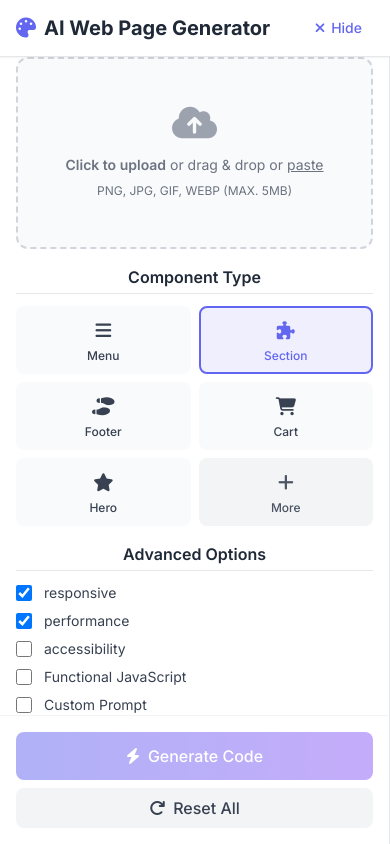
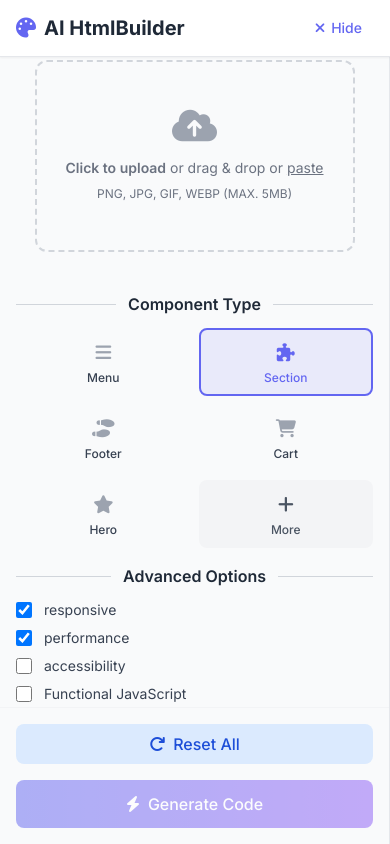
Before and after one commit to htshongany/HtmlBuilder, a React (Vite) app: page / in a window 390 px wide. Built offline with nearby package versions, Linux system fonts and the light colour scheme; no server answers.

Commit message:
text -> :: UI/UX refactor with lazy loading, skeletons, custom scrollbars, and local storage support

```diff
--- a/App.tsx
+++ b/App.tsx
@@ -1,8 +1,4 @@
-import React, { useState, useCallback, useEffect } from 'react';
-import Icon from './components/Icon';
-import ImageUpload from './components/ImageUpload';
-import PreviewPanel from './components/PreviewPanel';
-import CodePanel from './components/CodePanel';
+import React, { useState, useCallback, useEffect, Suspense, lazy } from 'react';
 import { generateHtmlFromImage } from './services/geminiService';
 import { UploadOption, ComponentType, AdvancedOptions, GenerationParams } from './types';
 import {
@@ -11,24 +7,53 @@ import {
   DEFAULT_COMPONENT_TYPE,
   SAMPLE_HTML_PREVIEW, SAMPLE_GENERATED_CODE
 } from './constants';
+import './css/custom-scrollbar.css';
+
+// Remplacer les imports directs par du lazy loading
+const Icon = lazy(() => import('./components/Icon'));
+const ImageUpload = lazy(() => import('./components/ImageUpload'));
+const PreviewPanel = lazy(() => import('./components/PreviewPanel'));
+const CodePanel = lazy(() => import('./components/CodePanel'));
+
+// Utilitaires pour localStorage
+const LOCAL_STORAGE_KEY = 'htmlbuilder_last_session';
+
+function saveSessionToLocalStorage(state: any) {
+  try {
+    localStorage.setItem(LOCAL_STORAGE_KEY, JSON.stringify(state));
+  } catch (e) {
+    // Optionnel: afficher une erreur ou ignorer
+  }
+}
+
+function loadSessionFromLocalStorage() {
+  try {
+    const data = localStorage.getItem(LOCAL_STORAGE_KEY);
+    return data ? JSON.parse(data) : null;
+  } catch (e) {
+    return null;
+  }
+}
 
 const App: React.FC = () => {
-  const [uploadOption, setUploadOption] = useState<UploadOption>(UploadOption.Basic);
+  const sessionCache = loadSessionFromLocalStorage();
+
+  const [uploadOption, setUploadOption] = useState<UploadOption>(sessionCache?.uploadOption ?? UploadOption.Basic);
+  // Correction image: on ne restaure que l'URL base64 pour l'aperçu, pas de File
   const [selectedImageFile, setSelectedImageFile] = useState<File | null>(null);
-  const [imagePreviewUrl, setImagePreviewUrl] = useState<string | null>(null);
-  const [customPrompt, setCustomPrompt] = useState<string>('');
-
-  const [componentType, setComponentType] = useState<ComponentType>(DEFAULT_COMPONENT_TYPE);
-  const [advancedOptions, setAdvancedOptions] = useState<AdvancedOptions>(INITIAL_ADVANCED_OPTIONS);
+  const [imagePreviewUrl, setImagePreviewUrl] = useState<string | null>(sessionCache?.imagePreviewUrl ?? null);
+  const [customPrompt, setCustomPrompt] = useState<string>(sessionCache?.customPrompt ?? '');
+  const [componentType, setComponentType] = useState<ComponentType>(sessionCache?.componentType ?? DEFAULT_COMPONENT_TYPE);
+  const [advancedOptions, setAdvancedOptions] = useState<AdvancedOptions>(sessionCache?.advancedOptions ?? INITIAL_ADVANCED_OPTIONS);
 
   const [isLoading, setIsLoading] = useState<boolean>(false);
-  const [generatedHtml, setGeneratedHtml] = useState<string | null>(SAMPLE_HTML_PREVIEW);
-  const [generatedCodeForDisplay, setGeneratedCodeForDisplay] = useState<string | null>(SAMPLE_GENERATED_CODE);
+  const [generatedHtml, setGeneratedHtml] = useState<string | null>(sessionCache?.generatedHtml ?? SAMPLE_HTML_PREVIEW);
+  const [generatedCodeForDisplay, setGeneratedCodeForDisplay] = useState<string | null>(sessionCache?.generatedCodeForDisplay ?? SAMPLE_GENERATED_CODE);
   const [error, setError] = useState<string | null>(null);
 
   const [isStopped, setIsStopped] = useState<boolean>(false);
   const abortControllerRef = React.useRef<AbortController | null>(null);
-  const [useCustomPrompt, setUseCustomPrompt] = useState(false);
+  const [useCustomPrompt, setUseCustomPrompt] = useState(sessionCache?.useCustomPrompt ?? false);
   const [isCodeViewActive, setIsCodeViewActive] = useState(false);
   const [isPreviewFullscreen, setIsPreviewFullscreen] = useState(false);
   const [isCodeFullscreen, setIsCodeFullscreen] = useState(false);
@@ -47,6 +72,7 @@ const App: React.FC = () => {
     setImagePreviewUrl(dataUrl);
   }, []);
 
+  // Correction du reset : tout réinitialiser + effacer le cache
   const handleReset = () => {
     setUploadOption(UploadOption.CustomPrompt);
     setSelectedImageFile(null);
@@ -58,8 +84,7 @@ const App: React.FC = () => {
     setGeneratedCodeForDisplay(SAMPLE_GENERATED_CODE);
     setError(null);
     setIsLoading(false);
-    const fileInput = document.getElementById('image-upload-input') as HTMLInputElement;
-    if (fileInput) fileInput.value = '';
+    localStorage.removeItem(LOCAL_STORAGE_KEY);
   };
 
   const handleStop = () => {
@@ -70,8 +95,17 @@ const App: React.FC = () => {
     }
   };
 
+  const getImageMimeType = () => {
+    if (selectedImageFile && selectedImageFile.type) return selectedImageFile.type;
+    if (imagePreviewUrl) {
+      const match = imagePreviewUrl.match(/^data:(image\/[a-zA-Z0-9.+-]+);base64,/);
+      return match ? match[1] : 'image/png';
+    }
+    return 'text/plain';
+  };
+
   const handleSubmit = async () => {
-    if (!useCustomPrompt && uploadOption === UploadOption.Basic && (!selectedImageFile || !imagePreviewUrl)) {
+    if (!useCustomPrompt && uploadOption === UploadOption.Basic && !imagePreviewUrl) {
       setError('Please upload an image.');
       return;
     }
@@ -88,7 +122,7 @@ const App: React.FC = () => {
 
     const generationParams: GenerationParams = {
       imageDataBase64: imagePreviewUrl || '',
-      mimeType: (uploadOption === UploadOption.Basic && selectedImageFile) ? selectedImageFile.type : 'text/plain',
+      mimeType: getImageMimeType(),
       customPromptText: useCustomPrompt ? customPrompt : '',
       componentType,
       advancedOptions,
@@ -119,8 +153,10 @@ const App: React.FC = () => {
         <div className="flex items-center justify-between">
           <h1 className="text-xl font-bold text-gray-800 flex items-center">
             <Icon name="fas fa-palette" className="text-primary mr-2" />
-            AI Web Page Generator
+            AI HtmlBuilder
           </h1>
+          <div className="flex items-center gap-2">
+            {/* Bouton de thème supprimé */}
             <button
               onClick={() => setShowConfigPanel(!showConfigPanel)}
               className="lg:hidden px-3 py-1.5 text-sm font-medium text-primary hover:bg-indigo-50 rounded-md transition-colors"
@@ -130,39 +166,75 @@ const App: React.FC = () => {
             </button>
           </div>
         </div>
+      </div>
     </header>
   );
 
   const COMPONENTS_VISIBLE_INIT = 5;
   const [showAllComponents, setShowAllComponents] = useState(false);
 
+  // Sauvegarde automatique à chaque modification importante
+  useEffect(() => {
+    const session = {
+      uploadOption,
+      selectedImageFile: selectedImageFile ? {
+        name: selectedImageFile.name,
+        type: selectedImageFile.type,
+        size: selectedImageFile.size,
+        dataUrl: imagePreviewUrl
+      } : null,
+      imagePreviewUrl,
+      customPrompt,
+      componentType,
+      advancedOptions,
+      generatedHtml,
+      generatedCodeForDisplay,
+      useCustomPrompt
+    };
+    saveSessionToLocalStorage(session);
+  }, [uploadOption, selectedImageFile, imagePreviewUrl, customPrompt, componentType, advancedOptions, generatedHtml, generatedCodeForDisplay, useCustomPrompt]);
+
   return (
-    <div className="flex flex-col h-screen bg-gray-50">
+    <div
+      className="flex flex-col h-screen bg-gray-50"
+    >
+      <Suspense fallback={<div className="flex-1 flex items-center justify-center text-gray-400 text-lg">Chargement...</div>}>
         <Header />
-
         <main className="flex-1 flex overflow-hidden">
           {/* Configuration Panel - Collapsible on mobile, fixed on desktop */}
-        <div className={`
-          ${showConfigPanel ? 'block' : 'hidden'}
-          lg:block lg:w-80 xl:w-96
-          absolute lg:relative z-40 lg:z-auto
-          inset-0 lg:inset-auto
-          bg-white lg:bg-transparent
-        `}>
-          <div className="h-full flex flex-col bg-white shadow-lg lg:shadow-none border-r border-gray-200">
-            {/* Compact Header */}
-            {/* Removed: Configuration and Upload image & customize options */}
+          <div className={
+            `${showConfigPanel ? 'block' : 'hidden'} \
+            lg:block lg:w-80 xl:w-96 \
+            absolute lg:relative z-40 lg:z-auto\
+            inset-0 lg:inset-auto\
+            bg-gray-50 lg:bg-transparent`
+          }>
+            <div className="h-full flex flex-col bg-gray-50 shadow-lg lg:shadow-none border-r border-gray-200">
               {/* Scrollable Content */}
-            <div className="flex-1 overflow-y-auto p-4 space-y-4">
+              <div className="flex-1 overflow-y-auto p-4 space-y-4 custom-scrollbar">
                 {/* Upload Image Section */}
                 <div className="space-y-3">
-                <div className="text-base font-semibold text-gray-800 text-center border-b pb-1 mb-2">Upload Image</div>
+                  <div className="flex items-center justify-center my-2">
+                    <div className="flex-grow h-px bg-gray-300" />
+                    <span className="mx-3 text-base font-semibold text-gray-800"> Upload Image </span>
+                    <div className="flex-grow h-px bg-gray-300" />
+                  </div>
+                  <div className="w-full flex justify-center">
+                    <div className="w-full max-w-xs sm:max-w-sm md:max-w-md lg:max-w-lg xl:max-w-xl">
+                      <Suspense fallback={<div className="text-gray-400 text-center">Chargement du composant...</div>}>
                         <ImageUpload onImageSelect={handleImageSelect} imagePreviewUrl={imagePreviewUrl} hideLabel />
+                      </Suspense>
+                    </div>
+                  </div>
                 </div>
 
                 {/* Component Type Section */}
                 <div className="space-y-3">
-                <div className="text-base font-semibold text-gray-800 text-center border-b pb-1 mb-2">Component Type</div>
+                  <div className="flex items-center justify-center my-2">
+                    <div className="flex-grow h-px bg-gray-300" />
+                    <span className="mx-3 text-base font-semibold text-gray-800"> Component Type </span>
+                    <div className="flex-grow h-px bg-gray-300" />
+                  </div>
                   <div className="grid grid-cols-2 gap-2">
                     {(showAllComponents ? COMPONENT_TYPES_ARRAY : COMPONENT_TYPES_ARRAY.slice(0, COMPONENTS_VISIBLE_INIT)).map((type) => (
                       <button
@@ -174,7 +246,10 @@ const App: React.FC = () => {
                             : 'hover:bg-gray-100 border-2 border-transparent'
                         }`}
                       >
-                      <Icon name={COMPONENT_TYPE_ICONS[type]} className="text-lg mb-1" />
+                        <Icon
+                          name={COMPONENT_TYPE_ICONS[type]}
+                          className={`text-lg mb-1 transition-colors ${componentType === type ? 'text-primary' : 'text-gray-400'}`}
+                        />
                         <span className="text-xs font-medium">{type}</span>
                       </button>
                     ))}
@@ -201,12 +276,13 @@ const App: React.FC = () => {
 
                 {/* Advanced Options */}
                 <div className="space-y-3">
-                <div className="text-base font-semibold text-gray-800 text-center border-b pb-1 mb-2">Advanced Options</div>
+                  <div className="flex items-center justify-center my-2">
+                    <div className="flex-grow h-px bg-gray-300" />
+                    <span className="mx-3 text-base font-semibold text-gray-800"> Advanced Options </span>
+                    <div className="flex-grow h-px bg-gray-300" />
+                  </div>
                   <div className="space-y-2">
-                  {(Object.keys(advancedOptions) as Array<keyof AdvancedOptions>).map(key => {
-                    let labelText = key.replace(/([A-Z])/g, ' $1');
-                    if (key === 'javascript') labelText = 'Functional JavaScript';
-                    return (
+                    {(Object.keys(advancedOptions) as Array<keyof AdvancedOptions>).map(key => (
                       <label key={key} className="flex items-center text-sm text-gray-700">
                         <input
                           type="checkbox"
@@ -214,15 +290,14 @@ const App: React.FC = () => {
                           onChange={(e) => setAdvancedOptions(prev => ({ ...prev, [key]: e.target.checked }))}
                           className="h-4 w-4 text-primary rounded border-gray-300 focus:ring-primary mr-3"
                         />
-                        {labelText}
+                        {key === 'javascript' ? 'Functional JavaScript' : key.replace(/([A-Z])/g, ' $1')}
                       </label>
-                    );
-                  })}
+                    ))}
                     <label className="flex items-center text-sm text-gray-700">
                       <input
                         type="checkbox"
                         checked={useCustomPrompt}
-                      onChange={() => setUseCustomPrompt(v => !v)}
+                        onChange={() => setUseCustomPrompt((v: boolean) => !v)}
                         className="h-4 w-4 text-primary rounded border-gray-300 focus:ring-primary mr-3"
                       />
                       Custom Prompt
@@ -254,10 +329,17 @@ const App: React.FC = () => {
               {/* Action Buttons */}
               <div className="p-4 border-t border-gray-100 space-y-2">
                 <button
+                  onClick={handleReset}
+                  className="w-full px-4 py-2 bg-blue-100 text-blue-700 rounded-lg font-medium hover:bg-blue-200 transition-colors mb-2"
+                >
+                  <Icon name="fas fa-redo" className="mr-2" />
+                  Reset All
+                </button>
+                <button
                   onClick={isLoading ? handleStop : handleSubmit}
                   disabled={
                     (useCustomPrompt && !customPrompt.trim()) ||
-                  (!useCustomPrompt && (!selectedImageFile || !imagePreviewUrl))
+                    (!useCustomPrompt && (!selectedImageFile && !imagePreviewUrl))
                   }
                   className={`w-full px-4 py-3 rounded-lg font-medium transition-all ${
                     isLoading
@@ -267,13 +349,6 @@ const App: React.FC = () => {
                 >
                   <Icon name={isLoading ? "fas fa-stop" : "fas fa-bolt"} className="mr-2" />
                   {isLoading ? 'Stop Generation' : 'Generate Code'}
-              </button>
-              <button
-                onClick={handleReset}
-                className="w-full px-4 py-2 bg-gray-100 text-gray-700 rounded-lg font-medium hover:bg-gray-200 transition-colors"
-              >
-                <Icon name="fas fa-redo" className="mr-2" />
-                Reset All
                 </button>
               </div>
             </div>
@@ -289,7 +364,9 @@ const App: React.FC = () => {
                 </h2>
                 {isLoading && (
                   <div className="flex items-center text-sm text-gray-600">
+                    <Suspense fallback={null}>
                       <Icon name="fas fa-spinner fa-spin" className="mr-2" />
+                    </Suspense>
                     Generating...
                   </div>
                 )}
@@ -299,11 +376,13 @@ const App: React.FC = () => {
                   onClick={() => setIsCodeViewActive(!isCodeViewActive)}
                   className={`px-3 py-1.5 text-sm font-medium rounded-md transition-colors ${
                     isCodeViewActive
-                    ? 'bg-primary text-white'
-                    : 'text-primary hover:bg-indigo-50'
+                      ? 'bg-indigo-600 text-white hover:bg-indigo-700'
+                      : 'text-indigo-600 hover:bg-indigo-50'
                   }`}
                 >
+                  <Suspense fallback={null}>
                     <Icon name={isCodeViewActive ? "fas fa-eye" : "fas fa-code"} className="mr-1.5" />
+                  </Suspense>
                   {isCodeViewActive ? 'Preview' : 'Code'}
                 </button>
               </div>
@@ -312,6 +391,7 @@ const App: React.FC = () => {
             {/* Results Content */}
             <div className="flex-1 relative overflow-hidden">
               {isCodeViewActive ? (
+                <Suspense fallback={<div className="flex items-center justify-center h-full text-gray-400">Chargement du code...</div>}>
                   <CodePanel
                     className="absolute inset-0"
                     code={generatedCodeForDisplay}
@@ -319,7 +399,9 @@ const App: React.FC = () => {
                     isFullscreen={isCodeFullscreen}
                     onToggleFullscreen={() => setIsCodeFullscreen(!isCodeFullscreen)}
                   />
+                </Suspense>
               ) : (
+                <Suspense fallback={<div className="flex items-center justify-center h-full text-gray-400">Chargement de l'aperçu...</div>}>
                   <PreviewPanel
                     className="absolute inset-0"
                     htmlContent={generatedHtml}
@@ -327,6 +409,7 @@ const App: React.FC = () => {
                     onToggleFullscreen={() => setIsPreviewFullscreen(!isPreviewFullscreen)}
                     isLoading={isLoading && !generatedHtml}
                   />
+                </Suspense>
               )}
             </div>
           </div>
@@ -339,6 +422,7 @@ const App: React.FC = () => {
             />
           )}
         </main>
+      </Suspense>
     </div>
   );
 }
--- a/components/ImageUpload.tsx
+++ b/components/ImageUpload.tsx
@@ -128,11 +128,11 @@ const ImageUpload: React.FC<ImageUploadProps> = ({ onImageSelect, imagePreviewUr
           onChange={onFileInputChange}
         />
         {imagePreviewUrl ? (
-          <div className="flex flex-col items-center justify-center text-center p-2 h-full">
-            <img src={imagePreviewUrl} alt="Preview" className="max-h-28 object-contain rounded mb-2" />
+          <div className="relative flex flex-col items-center justify-center text-center p-2 h-full w-full">
+            <img src={imagePreviewUrl} alt="Preview" className="max-h-40 w-full object-contain rounded mb-2" />
             <button
                 onClick={(e) => { e.stopPropagation(); handleRemoveImage(); }}
-                className="mt-1 text-red-500 hover:text-red-700 text-xl" aria-label="Remove image"
+                className="absolute top-2 right-2 text-red-500 hover:text-red-700 text-xl z-10" aria-label="Remove image"
             >
                 <Icon name="fas fa-trash" />
             </button>
--- /dev/null
+++ b/css/custom-scrollbar.css
@@ -0,0 +1,26 @@
+/* Scrollbar bleu comme text-primary (indigo) */
+
+.custom-scrollbar::-webkit-scrollbar {
+  width: 10px;
+  background: transparent;
+}
+
+.custom-scrollbar::-webkit-scrollbar-thumb {
+  background: #6366f1; /* indigo-500 */
+  border-radius: 8px;
+}
+
+.custom-scrollbar::-webkit-scrollbar-thumb:hover {
+  background: #4f46e5; /* indigo-600 */
+}
+
+.custom-scrollbar {
+  scrollbar-width: thin;
+  scrollbar-color: #6366f1 #e0e7ff;
+}
+
+/* Pour Firefox */
+.custom-scrollbar {
+  scrollbar-color: #6366f1 #e0e7ff;
+  scrollbar-width: thin;
+}
--- /dev/null
+++ b/custom-scrollbar.css
@@ -0,0 +1,26 @@
+/* Scrollbar bleu comme text-primary */
+
+.custom-scrollbar::-webkit-scrollbar {
+  width: 10px;
+  background: transparent;
+}
+
+.custom-scrollbar::-webkit-scrollbar-thumb {
+  background: #6366f1; /* Couleur Tailwind text-primary (indigo-500) */
+  border-radius: 8px;
+}
+
+.custom-scrollbar::-webkit-scrollbar-thumb:hover {
+  background: #4f46e5; /* indigo-600 */
+}
+
+.custom-scrollbar {
+  scrollbar-width: thin;
+  scrollbar-color: #6366f1 #e0e7ff;
+}
+
+/* Pour Firefox */
+.custom-scrollbar {
+  scrollbar-color: #6366f1 #e0e7ff;
+  scrollbar-width: thin;
+}
--- a/index.html
+++ b/index.html
@@ -3,7 +3,7 @@
 <head>
   <meta charset="UTF-8">
   <meta name="viewport" content="width=device-width, initial-scale=1.0">
-  <title>AI Web Page Generator</title>
+  <title>AI HtmlBuilder</title>
   <script src="https://cdn.tailwindcss.com"></script>
   <link rel="stylesheet" href="https://cdnjs.cloudflare.com/ajax/libs/font-awesome/6.4.0/css/all.min.css">
   <link href="https://fonts.googleapis.com/css2?family=Inter:wght@300;400;500;600;700&display=swap" rel="stylesheet">
--- /dev/null
+++ b/types/custom-scrollbar.d.ts
@@ -0,0 +1 @@
+declare module '*.css';
--- /dev/null
+++ b/types/index.d.ts
@@ -0,0 +1 @@
+/// <reference path="./custom-scrollbar.d.ts" />
```
Also changed, not shown: 2 other files (tests, documents, lock files or other folders). Lines whose indentation alone changed are shown as unchanged.
